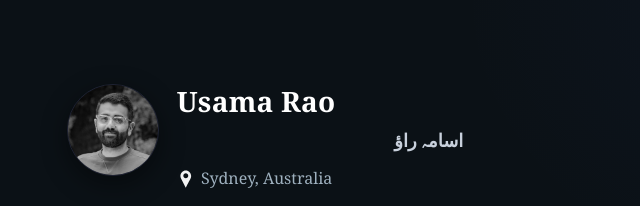
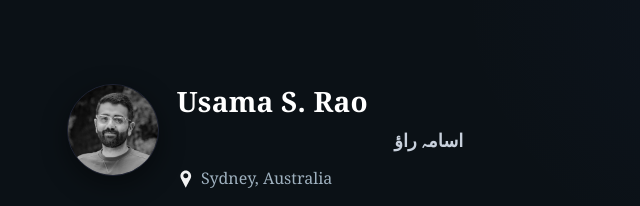
Before and after one commit to raoco/usamarao-site, a plain HTML site: page index.html in a window 1280 px wide. Shown: the top 206 px of the page, 375-1015 px from the left. Drawn offline with Linux system fonts and the light colour scheme.

Commit message:
Update index.html

```diff
--- a/index.html
+++ b/index.html
@@ -4,7 +4,7 @@
   <meta charset="utf-8" />
   <meta name="viewport" content="width=device-width, initial-scale=1" />
   <title>Usama Rao</title>
-  <meta name="description" content="Usama S. Rao — Sydney, Australia" />
+  <meta name="description" content="Usama Rao — Sydney, Australia" />
   <link rel="stylesheet" href="styles.css" />
 </head>
 <body>
@@ -13,7 +13,7 @@
       <img class="avatar" src="avatar.jpg" alt="Usama Rao" />
 
       <div class="bio">
-        <h1 class="name">Usama Rao</h1>
+        <h1 class="name">Usama S. Rao</h1>
         <p class="urdu" dir="auto">اسامہ راؤ</p>
         <p class="loc"><img class="ico" src="home.svg" alt=""> Sydney, Australia</p>
 
```
